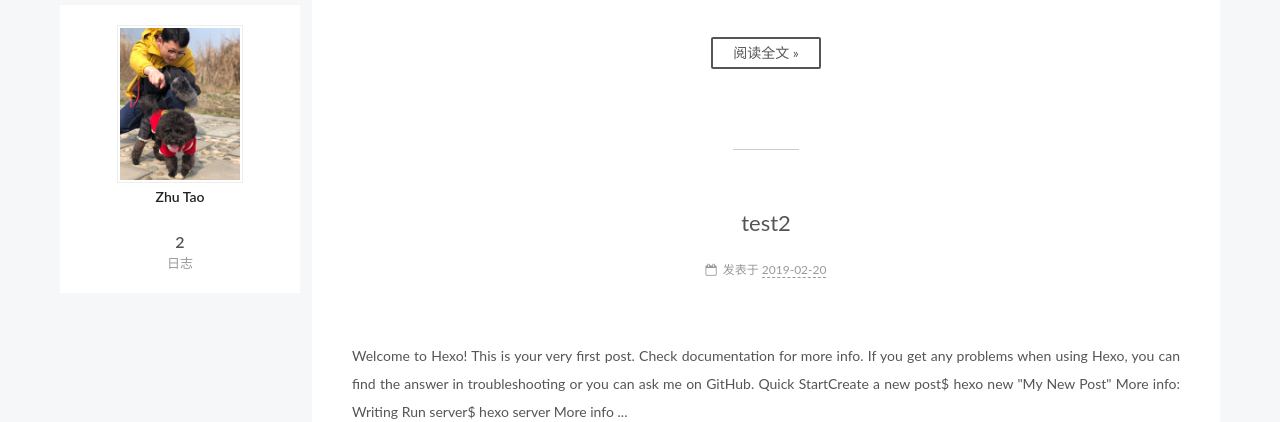
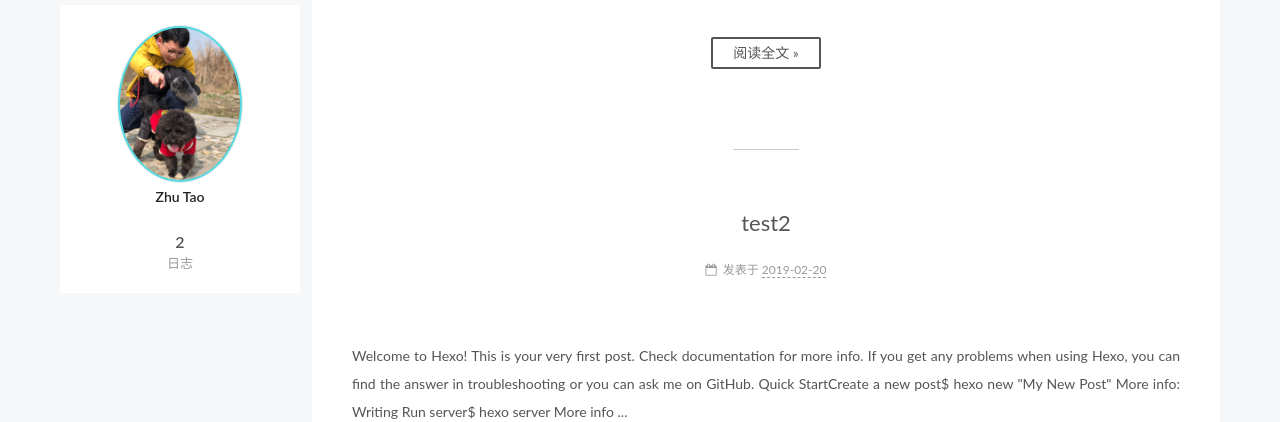
Before and after one commit to chicAboo/chicAboo.github.io, a plain HTML site: page index.html in a window 1280 px wide. In both pictures the pointer is over the picture 180 px from the left and 482 px from the top of the page. Shown: the part 378-800 px from the top of the page. Drawn offline with nearby package versions, Linux system fonts and the light colour scheme; some packages are replaced by stand-ins of ours; a script that the page names is missing.

Commit message:
Site updated: 2019-02-20 22:41:40

```diff
--- a/css/main.css
+++ b/css/main.css
@@ -1808,6 +1808,24 @@ pre .javascript .function {
   height: auto;
   border: 1px solid #eee;
   opacity: 1;
+/* start*/
+  border-radius: 50%;
+  webkit-transition: 1.2s all;
+  moz-transition: 1.2s all;
+  ms-transition: 1.2s all;
+  transition: 1.2s all;
+/* end */
+}
+.site-author-image:hover {
+  background-color: #55dae1;
+  webkit-transform: rotate(360deg) scale(1);
+  moz-transform: rotate(360deg) scale(1);
+  ms-transform: rotate(360deg) scale(1);
+  -webkit-transform: rotate(360deg) scale(1);
+  -moz-transform: rotate(360deg) scale(1);
+  -ms-transform: rotate(360deg) scale(1);
+  -o-transform: rotate(360deg) scale(1);
+  transform: rotate(360deg) scale(1);
 }
 .site-author-name {
   margin: 0;
@@ -1891,7 +1909,7 @@ pre .javascript .function {
   width: 4px;
   height: 4px;
   border-radius: 50%;
-  background: #747dc4;
+  background: #86ffcd;
 }
 .links-of-blogroll {
   font-size: 13px;
```
